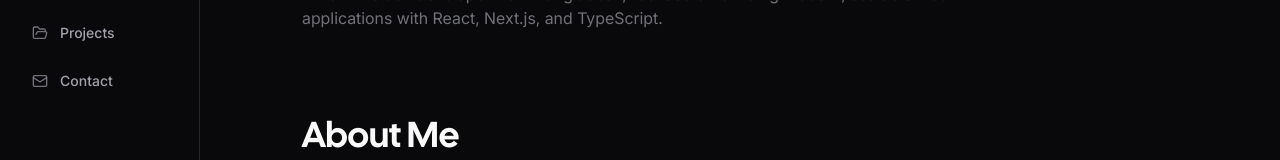
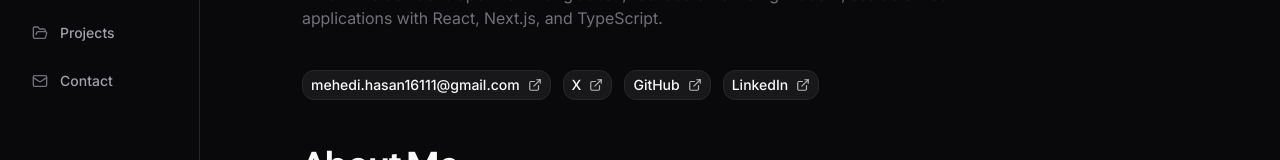
Before and after one commit to TheMehediHQ/mehedi-hasan.me, a Next.js app: page / in a window 1280 px wide. Shown: the part 290-450 px from the top of the page. Built offline with nearby package versions, Linux system fonts and the light colour scheme.

Commit message:
test: add hero cta

```diff
--- /dev/null
+++ b/components/ui/HeroCTA.tsx
@@ -0,0 +1,39 @@
+"use client";
+
+import { ExternalLink } from "lucide-react";
+
+interface HeroCTAProps {
+  items: Array<{ label: string; href: string }>;
+}
+
+export default function HeroCTA({ items }: HeroCTAProps) {
+  return (
+    <div className="flex flex-wrap gap-2 sm:gap-3 align-center">
+      {items.map((item) => (
+        <a
+          key={item.href}
+          href={item.href}
+          target="_blank"
+          rel="noopener noreferrer"
+          className="flex items-center gap-2 px-2 py-1 rounded-xl border text-sm font-medium transition-all duration-200"
+          style={{
+            borderColor: "var(--color-border)",
+            backgroundColor: "var(--color-card)",
+            color: "var(--color-primary-text)",
+          }}
+          onMouseEnter={(e) => {
+            e.currentTarget.style.backgroundColor = "var(--color-hover)";
+            e.currentTarget.style.color = "var(--color-primary-text)";
+          }}
+          onMouseLeave={(e) => {
+            e.currentTarget.style.backgroundColor = "var(--color-card)";
+            e.currentTarget.style.color = "var(--color-primary-text)";
+          }}
+        >
+          {item.label}
+          <ExternalLink size={14} className="opacity-70" />
+        </a>
+      ))}
+    </div>
+  );
+}
--- a/sections/HomeSection.tsx
+++ b/sections/HomeSection.tsx
@@ -4,9 +4,7 @@ import { motion } from "framer-motion";
 import { useInView } from "framer-motion";
 import { useRef } from "react";
 import { personalInfo } from "@/constants/personalInfo";
-
-
-
+import HeroCTA from "@/components/ui/HeroCTA";
 
 export default function HomeSection() {
   const ref = useRef(null);
@@ -18,8 +16,6 @@ export default function HomeSection() {
       className="flex mt-20 items-center justify-center px-4 sm:px-8 lg:px-16"
     >
       <div className="max-w-4xl w-full">
-
-
         <motion.h1
           initial={{ opacity: 0, y: 20 }}
           animate={isInView ? { opacity: 1, y: 0 } : { opacity: 0, y: 20 }}
@@ -58,8 +54,21 @@ export default function HomeSection() {
           {personalInfo.bio}
         </motion.p>
 
+        <motion.div
+          initial={{ opacity: 0, y: 20 }}
+          animate={isInView ? { opacity: 1, y: 0 } : { opacity: 0, y: 20 }}
+          transition={{ duration: 0.6, delay: 0.4 }}
+        >
+          <HeroCTA items={[
 
 
+
+            { label: "mehedi.hasan16111@gmail.com", href: "mailto:mehedi.hasan16111@gmail.com" },
+            { label: "X", href: "https://twitter.com/themehedihq" },
+            { label: "GitHub", href: "https://github.com/themehedihq" },
+            { label: "LinkedIn", href: "https://linkedin.com/in/themehedihq" },
+          ]} />
+        </motion.div>
       </div>
     </div>
   );
```
